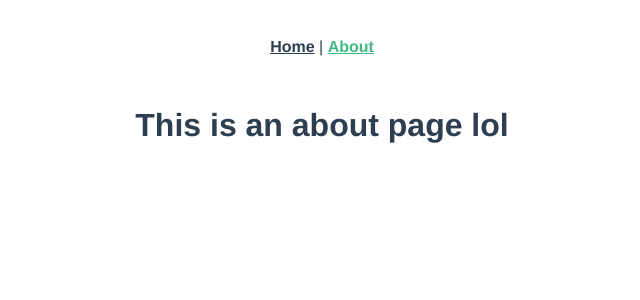
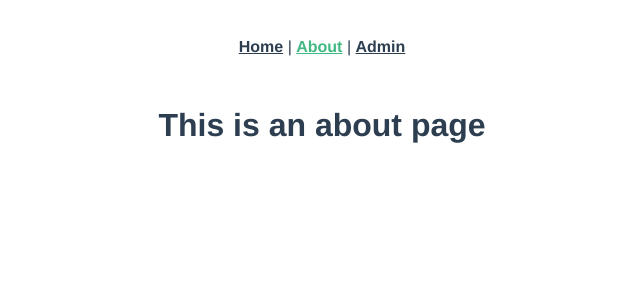
Before and after one commit to Alexis-Pel/blogVue, a Vue app: page /about in a window 1280 px wide. Shown: the top 300 px of the page, without its empty margins (318-958 px from the left). Built offline with nearby package versions, Linux system fonts and the light colour scheme.

Commit message:
Push début pages & router

```diff
--- a/src/App.vue
+++ b/src/App.vue
@@ -2,7 +2,8 @@
   <div id="app">
     <div id="nav">
       <router-link to="/">Home</router-link> |
-      <router-link to="/about">About</router-link>
+      <router-link to="/about">About</router-link> |
+      <router-link to="/admin">Admin</router-link>
     </div>
     <router-view/>
   </div>
--- a/src/router/index.js
+++ b/src/router/index.js
@@ -17,7 +17,13 @@ const routes = [
     // this generates a separate chunk (about.[hash].js) for this route
     // which is lazy-loaded when the route is visited.
     component: () => import(/* webpackChunkName: "about" */ '../views/About.vue')
-  }
+  },
+  {
+    path: '/admin',
+    name: 'Admin',
+    component: () => import(/* webpackChunkName: "admin" */ '../views/Admin.vue')
+  },
+
 ]
 
 const router = new VueRouter({
--- a/src/views/About.vue
+++ b/src/views/About.vue
@@ -1,5 +1,5 @@
 <template>
   <div class="about">
-    <h1>This is an about page lol</h1>
+    <h1>This is an about page</h1>
   </div>
 </template>
--- a/src/vues/Home.vue
+++ b/src/views/Admin.vue
@@ -1,9 +1,10 @@
 <template>
-
+  <div></div>
 </template>
 
 <script>
 export default {
+  name: 'Admin',
 
 }
 </script>
--- a/src/views/Home.vue
+++ b/src/views/Home.vue
@@ -1,7 +1,7 @@
 <template>
   <div class="home">
     <img alt="Vue logo" src="../assets/logo.png">
-    <HelloWorld msg="Welcome to Your Vue.js App test"/>
+    <HelloWorld msg="Welcome to Your Vue.js App"/>
   </div>
 </template>
 
--- a/src/vues/SinglePost.vue
+++ b/src/views/SinglePost.vue
@@ -1,5 +1,5 @@
 <template>
-
+  <div></div>
 </template>
 
 <script>
```
